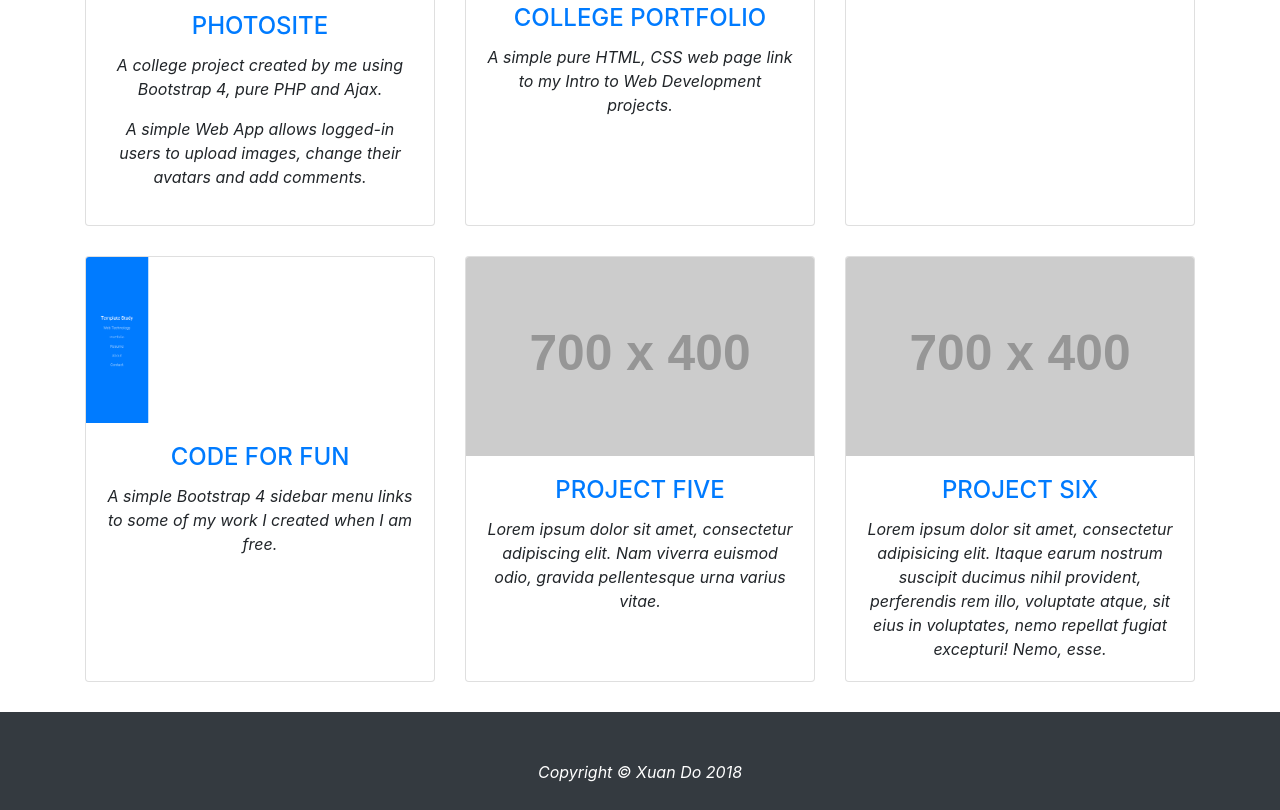
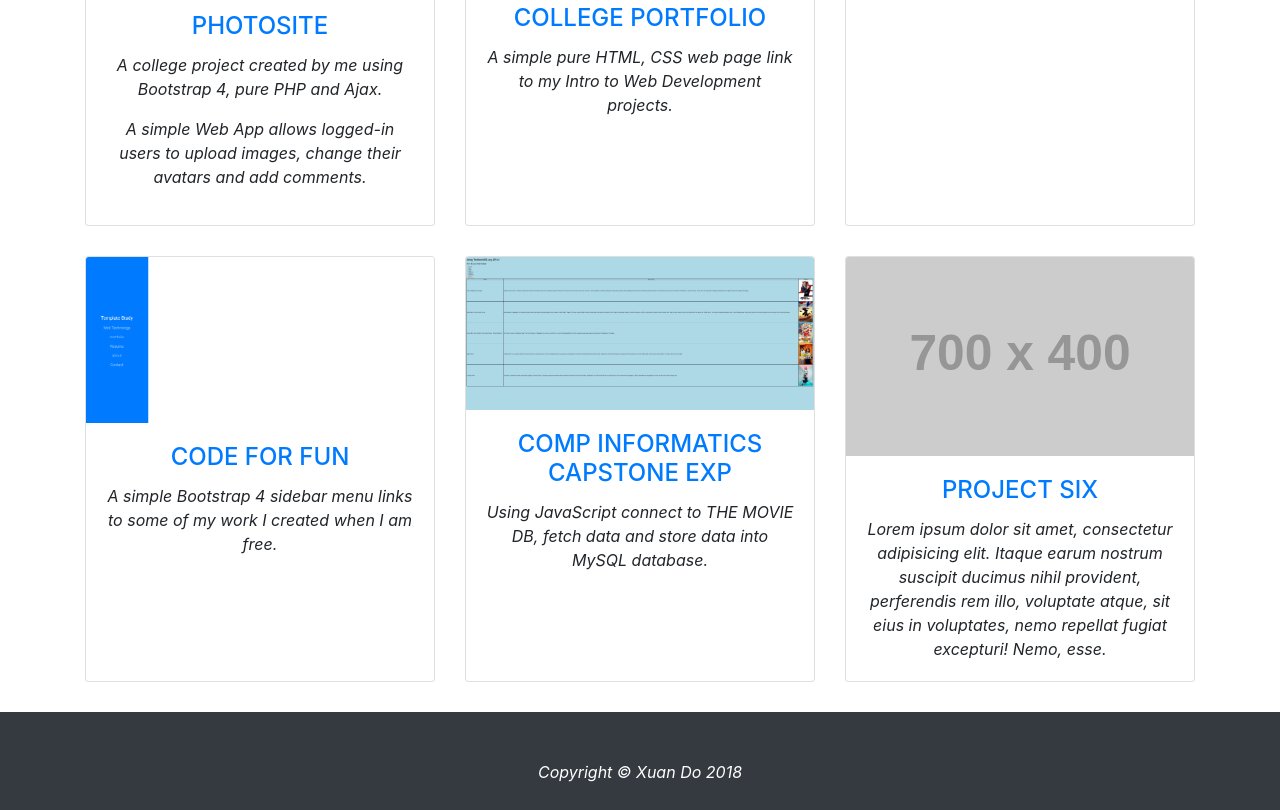
Before and after one commit to doxuan994/rocketfolio, a plain HTML site: page index.html in a window 1280 px wide. Shown: the part 604-1414 px from the top of the page. Drawn offline with Linux system fonts and the light colour scheme; placeholder pictures from the web are drawn by us.

Commit message:
Add capstone project.

```diff
--- a/index.html
+++ b/index.html
@@ -19,7 +19,6 @@
 </head>
 
 <body>
-
 
 
     <!-- Page Content -->
@@ -106,12 +105,12 @@
             </div>
             <div class="col-lg-4 col-sm-6 portfolio-item">
                 <div class="card h-100">
-                    <a href="#"><img class="card-img-top" src="http://placehold.it/700x400" alt=""></a>
+                    <a href="#"><img class="card-img-top" src="images/Capstone.PNG" alt=""></a>
                     <div class="card-body">
                         <h4 class="card-title">
-                            <a href="#">Project Five</a>
+                            <a href="http://elvis.rowan.edu/~dox0/xuando_movie_db_api/" target="_blank">COMP INFORMATICS CAPSTONE EXP</a>
                         </h4>
-                        <p class="card-text">Lorem ipsum dolor sit amet, consectetur adipiscing elit. Nam viverra euismod odio, gravida pellentesque urna varius vitae.</p>
+                        <p class="card-text">Using JavaScript connect to THE MOVIE DB, fetch data and store data into MySQL database.</p>
                     </div>
                 </div>
             </div>
```
Also changed, not shown: images/Capstone.PNG (added).
